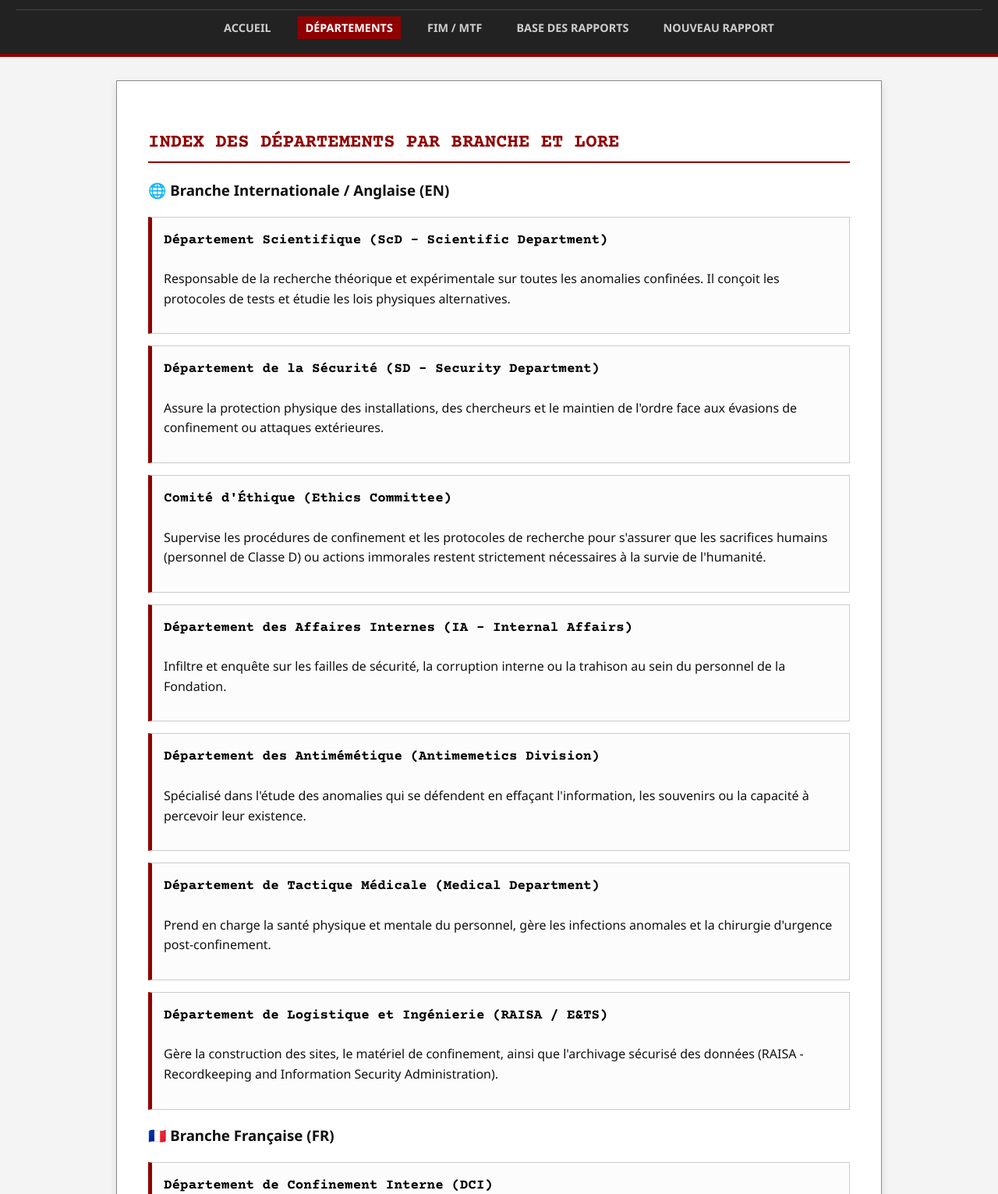
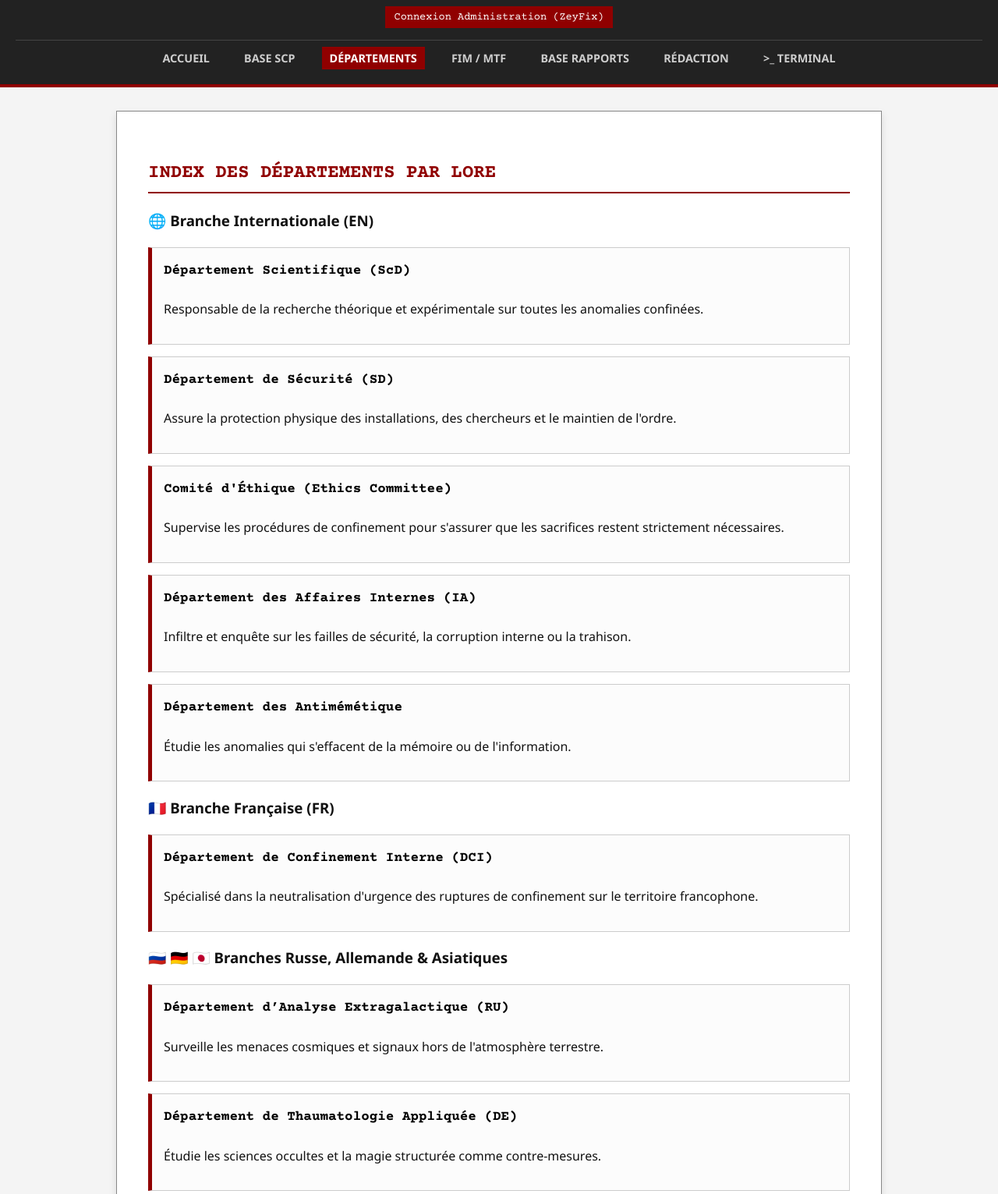
Before and after one commit to ZeyFix1/Fondation-SCP, a plain HTML site: page departements.html in a window 1280 px wide. Shown: the part 69-1600 px from the top of the page at 78% size. Drawn offline with nearby package versions, Linux system fonts and the light colour scheme.

Commit message:
Update departements.html

```diff
--- a/departements.html
+++ b/departements.html
@@ -2,104 +2,76 @@
 <html lang="fr">
 <head>
   <meta charset="UTF-8">
-  <meta name="viewport" content="width=device-width, initial-scale=1.0">
-  <title>Fondation SCP - Organigramme des Départements</title>
+  <title>Fondation SCP - Départements</title>
   <link rel="stylesheet" href="css/style.css">
 </head>
 <body class="scp-theme">
   <header>
     <h1>ORGANIGRAMME INTER-BRANCHES DES DÉPARTEMENTS</h1>
+    <div id="authStatus"></div>
     <nav>
       <a href="index.html">Accueil</a>
+      <a href="scps.html">Base SCP</a>
       <a href="departements.html" class="active">Départements</a>
       <a href="mtf.html">FIM / MTF</a>
-      <a href="rapports.html">Base des Rapports</a>
-      <a href="redaction.html">Nouveau Rapport</a>
+      <a href="rapport.html">Base Rapports</a>
+      <a href="redaction.html">Rédaction</a>
+      <a href="console.html">>_ TERMINAL</a>
     </nav>
   </header>
 
   <main>
-    <h2>INDEX DES DÉPARTEMENTS PAR BRANCHE ET LORE</h2>
+    <h2>INDEX DES DÉPARTEMENTS PAR LORE</h2>
 
-    <!-- BRANCHE ANGLAISE / PRINCIPALE -->
-    <section class="dept-category">
-      <h3>🌐 Branche Internationale / Anglaise (EN)</h3>
+    <section>
+      <h3>🌐 Branche Internationale (EN)</h3>
       <div class="dept-card">
-        <h4>Département Scientifique (ScD - Scientific Department)</h4>
-        <p>Responsable de la recherche théorique et expérimentale sur toutes les anomalies confinées. Il conçoit les protocoles de tests et étudie les lois physiques alternatives.</p>
+        <h4>Département Scientifique (ScD)</h4>
+        <p>Responsable de la recherche théorique et expérimentale sur toutes les anomalies confinées.</p>
       </div>
       <div class="dept-card">
-        <h4>Département de la Sécurité (SD - Security Department)</h4>
-        <p>Assure la protection physique des installations, des chercheurs et le maintien de l'ordre face aux évasions de confinement ou attaques extérieures.</p>
+        <h4>Département de Sécurité (SD)</h4>
+        <p>Assure la protection physique des installations, des chercheurs et le maintien de l'ordre.</p>
       </div>
       <div class="dept-card">
         <h4>Comité d'Éthique (Ethics Committee)</h4>
-        <p>Supervise les procédures de confinement et les protocoles de recherche pour s'assurer que les sacrifices humains (personnel de Classe D) ou actions immorales restent strictement nécessaires à la survie de l'humanité.</p>
+        <p>Supervise les procédures de confinement pour s'assurer que les sacrifices restent strictement nécessaires.</p>
       </div>
       <div class="dept-card">
-        <h4>Département des Affaires Internes (IA - Internal Affairs)</h4>
-        <p>Infiltre et enquête sur les failles de sécurité, la corruption interne ou la trahison au sein du personnel de la Fondation.</p>
+        <h4>Département des Affaires Internes (IA)</h4>
+        <p>Infiltre et enquête sur les failles de sécurité, la corruption interne ou la trahison.</p>
       </div>
       <div class="dept-card">
-        <h4>Département des Antimémétique (Antimemetics Division)</h4>
-        <p>Spécialisé dans l'étude des anomalies qui se défendent en effaçant l'information, les souvenirs ou la capacité à percevoir leur existence.</p>
-      </div>
-      <div class="dept-card">
-        <h4>Département de Tactique Médicale (Medical Department)</h4>
-        <p>Prend en charge la santé physique et mentale du personnel, gère les infections anomales et la chirurgie d'urgence post-confinement.</p>
-      </div>
-      <div class="dept-card">
-        <h4>Département de Logistique et Ingénierie (RAISA / E&TS)</h4>
-        <p>Gère la construction des sites, le matériel de confinement, ainsi que l'archivage sécurisé des données (RAISA - Recordkeeping and Information Security Administration).</p>
+        <h4>Département des Antimémétique</h4>
+        <p>Étudie les anomalies qui s'effacent de la mémoire ou de l'information.</p>
       </div>
     </section>
 
-    <!-- BRANCHE FRANÇAISE -->
-    <section class="dept-category">
+    <section>
       <h3>🇫🇷 Branche Française (FR)</h3>
       <div class="dept-card">
         <h4>Département de Confinement Interne (DCI)</h4>
-        <p>Spécialisé dans la neutralisation d'urgence des ruptures de confinement sur le territoire francophone et le reconfinement d'urgence.</p>
-      </div>
-      <div class="dept-card">
-        <h4>Service des Archives et de la Chronologie (SAC)</h4>
-        <p>Gère les artefacts liés aux anomalies altérant la ligne temporelle et l'histoire écrite dans le bassin européen.</p>
+        <p>Spécialisé dans la neutralisation d'urgence des ruptures de confinement sur le territoire francophone.</p>
       </div>
     </section>
 
-    <!-- BRANCHE RUSSE -->
-    <section class="dept-category">
-      <h3>🇷🇺 Branche Russe (RU)</h3>
+    <section>
+      <h3>🇷🇺 🇩🇪 🇯🇵 Branches Russe, Allemande & Asiatiques</h3>
       <div class="dept-card">
-        <h4>Département d’Analyse Extragalactique</h4>
-        <p>Surveille les signaux anormaux provenant de l'espace profond et les objets de menace cosmique détectés par les stations de surveillance nordiques.</p>
+        <h4>Département d’Analyse Extragalactique (RU)</h4>
+        <p>Surveille les menaces cosmiques et signaux hors de l'atmosphère terrestre.</p>
       </div>
       <div class="dept-card">
-        <h4>Département d’Archéologie Anormale</h4>
-        <p>Fouille les ruines antiques sibériennes et du Caucase à la recherche d'artefacts anomaux issus de civilisations préhistoriques oubliées.</p>
-      </div>
-    </section>
-
-    <!-- AUTRES BRANCHES (DE / ZH / JP) -->
-    <section class="dept-category">
-      <h3>🇩🇪 🇨🇳 🇯🇵 Branches Allemande, Chinoise et Japonaise</h3>
-      <div class="dept-card">
         <h4>Département de Thaumatologie Appliquée (DE)</h4>
-        <p>Étudie les sciences occultes et la magie structurée pour les utiliser comme contre-mesures de confinement.</p>
-      </div>
-      <div class="dept-card">
-        <h4>Département de Confinement Conceptuel (ZH)</h4>
-        <p>Spécialisé dans la neutralisation des entités qui existent sous forme d'idées, de métaphores ou de mots.</p>
-      </div>
-      <div class="dept-card">
-        <h4>Division de la Surveillance Onirique (JP)</h4>
-        <p>Surveille le monde des rêves et des vérités inconscientes pour intercepter les entités extradimensionnelles.</p>
+        <p>Étudie les sciences occultes et la magie structurée comme contre-mesures.</p>
       </div>
     </section>
   </main>
 
   <footer>
-    <p>&copy; Fondation SCP — Répertoire officiel des Départements Multi-Branche.</p>
+    <p>&copy; Fondation SCP — Organigramme officiel.</p>
   </footer>
+
+  <script src="js/app.js"></script>
 </body>
 </html>
```
